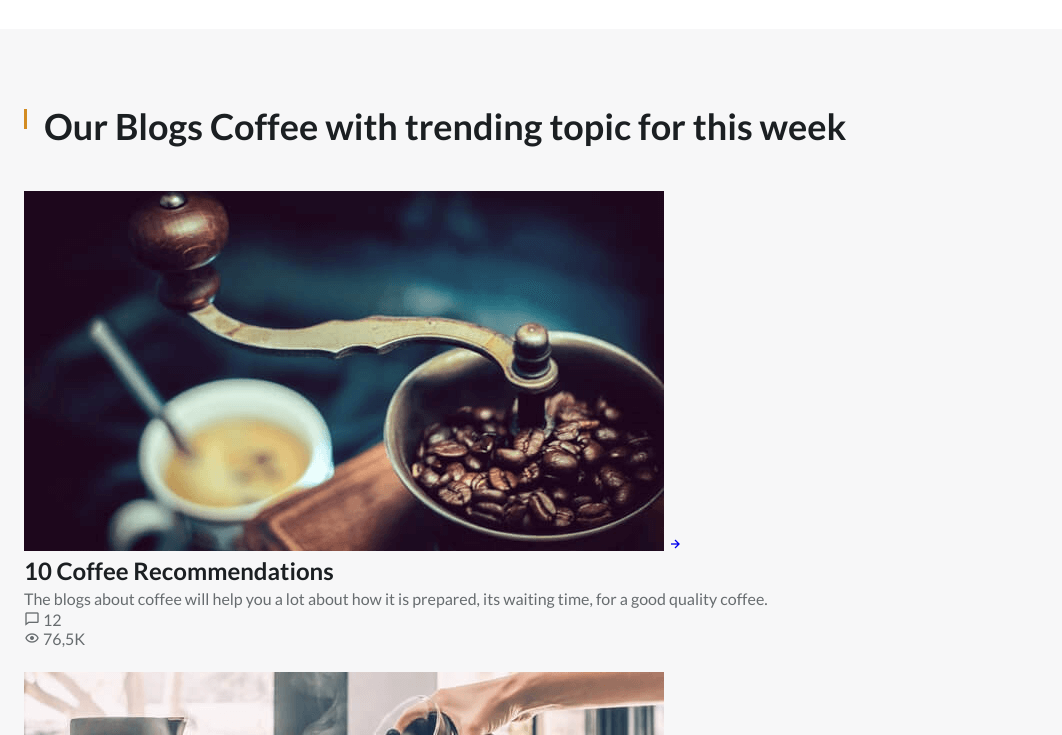
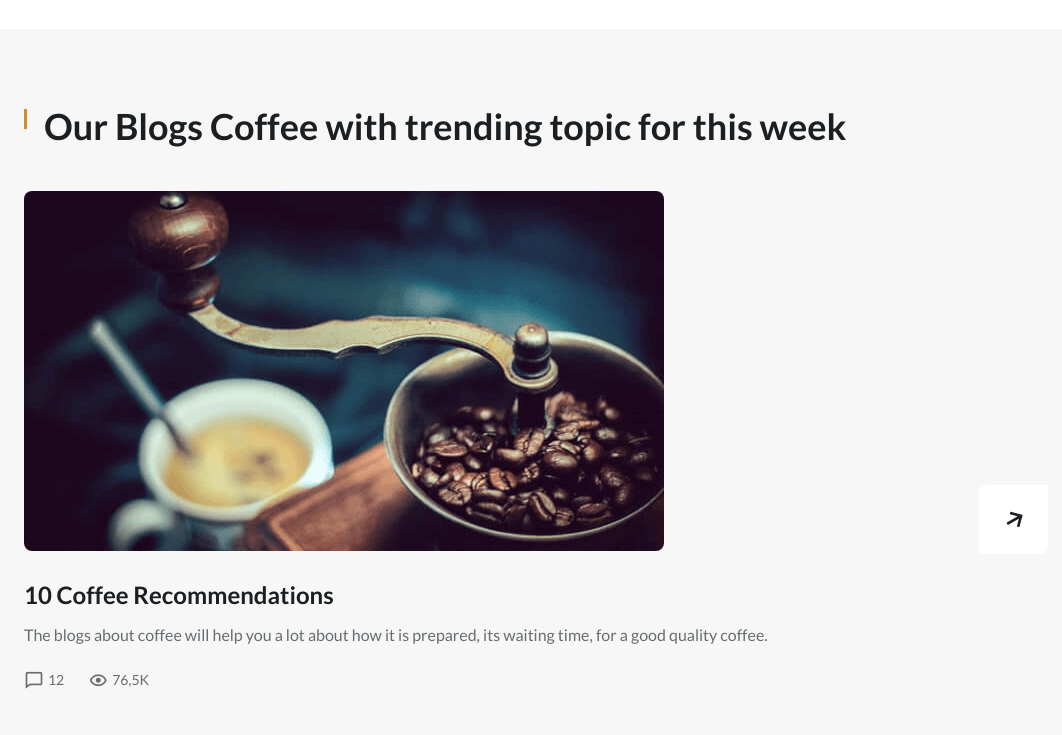
Before and after one commit to GabrielChagas1/responsive-coffee-website, a plain HTML site: page index.html in a window 1280 px wide. Shown: the part 4793-5528 px from the top of the page, without its empty margins (0-1062 px from the left). Drawn offline with nearby package versions, Linux system fonts and the light colour scheme.

Commit message:
chore: creating styles blog section

```diff
--- a/assets/css/styles.css
+++ b/assets/css/styles.css
@@ -546,7 +546,74 @@ button {
 }
 
 /*=============== BLOG ===============*/
+.blog__container{
+  padding-bottom: 2rem;
+}
 
+.blog__content{
+  row-gap: 3rem;
+}
+
+.blog__image{
+  position: relative;
+  margin-bottom: 1.5rem;
+}
+
+.blog__img{
+  border-radius: .5rem;
+}
+
+.blog__button{
+  display: inline-flex;
+  background-color: #fff;
+  padding: 1.15rem;
+  border-radius: .5rem 0 .5rem 0;
+  font-size: 2rem;
+  color: var(--title-color);
+  position: absolute;
+  right: 0;
+  bottom: 0;
+}
+
+.blog__button i{
+  transform: rotate(-30deg);
+  transition: .4s;
+}
+
+.blog__button:hover i{
+  transform: rotate(-30deg) translateX(.25rem);
+}
+
+.blog__title{
+  font-size: var(--h2-font-size);
+  margin-bottom: .75rem;
+}
+
+.blog__description{
+  margin-bottom: 1.5rem;
+}
+
+.blog__footer,
+.blog__reaction{
+  display: flex;
+  align-items: center;
+}
+
+.blog__footer{
+  column-gap: 1.5rem;
+}
+
+.blog__reaction{
+  column-gap: .25rem;
+}
+
+.blog__reaction i{
+  font-size: 1.25rem;
+}
+
+.blog__reaction span{
+  font-size: var(--small-font-size);
+}
 
 /*=============== FOOTER ===============*/
 
```
